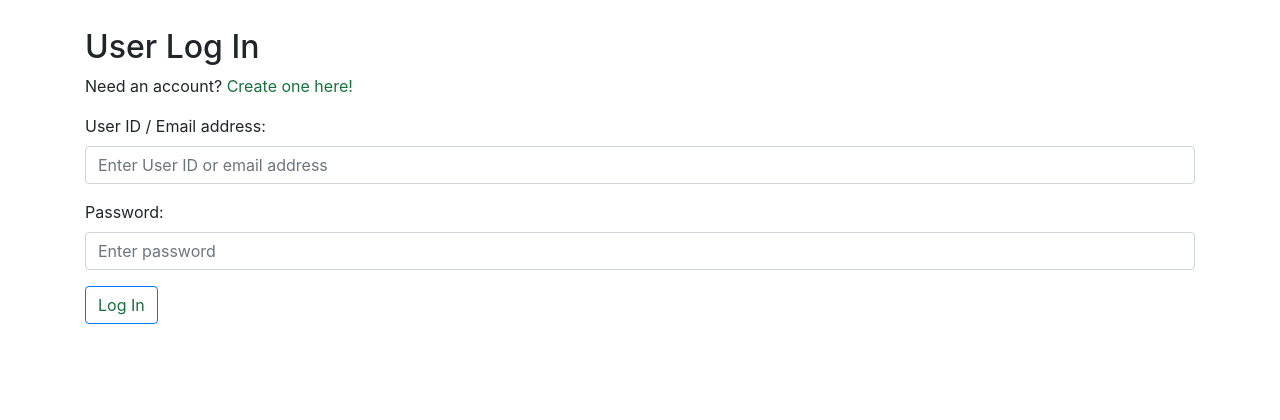
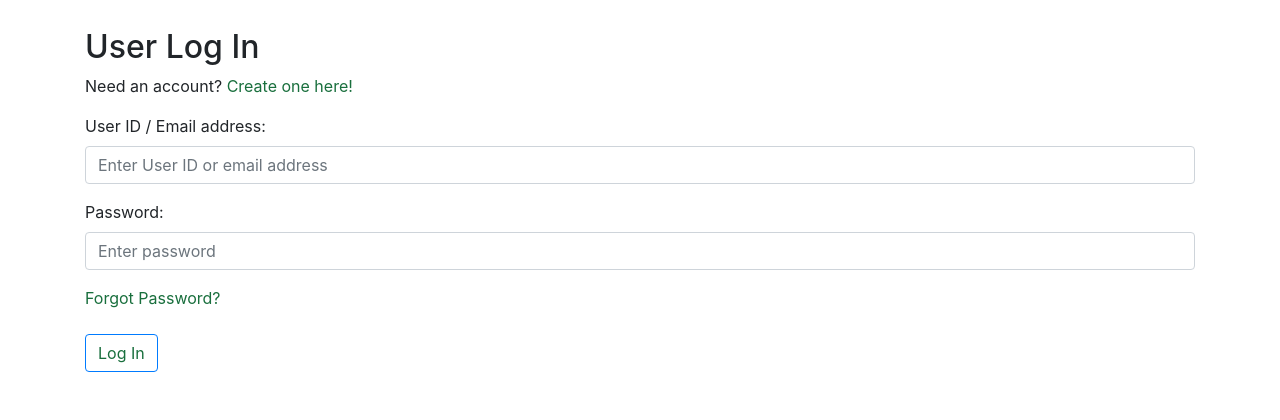
Before and after one commit to PMacedo1998/Online-Book-Store, a Flask app: page /login/ in a window 1280 px wide. Shown: the part 492-912 px from the top of the page. Before the commit the page ends 816 px from the top, so only its background shows below. Run offline with Flask 2, Linux system fonts and the light colour scheme; data that the repository does not hold is empty; some libraries are stand-ins or nearby versions.

Commit message:
added forgot password

```diff
--- a/src/frontend/templates/login.html
+++ b/src/frontend/templates/login.html
@@ -84,6 +84,8 @@
             <label for="password">Password:</label>
             <input type="password" class="form-control" placeholder="Enter password" name="password">
           </div>
+          <a href="forgotPassword.html" >Forgot Password?</a>
+          <br><br>
           <button type="submit" class="btn btn-primary">Log In</button>
       </form>
 <br>
```
